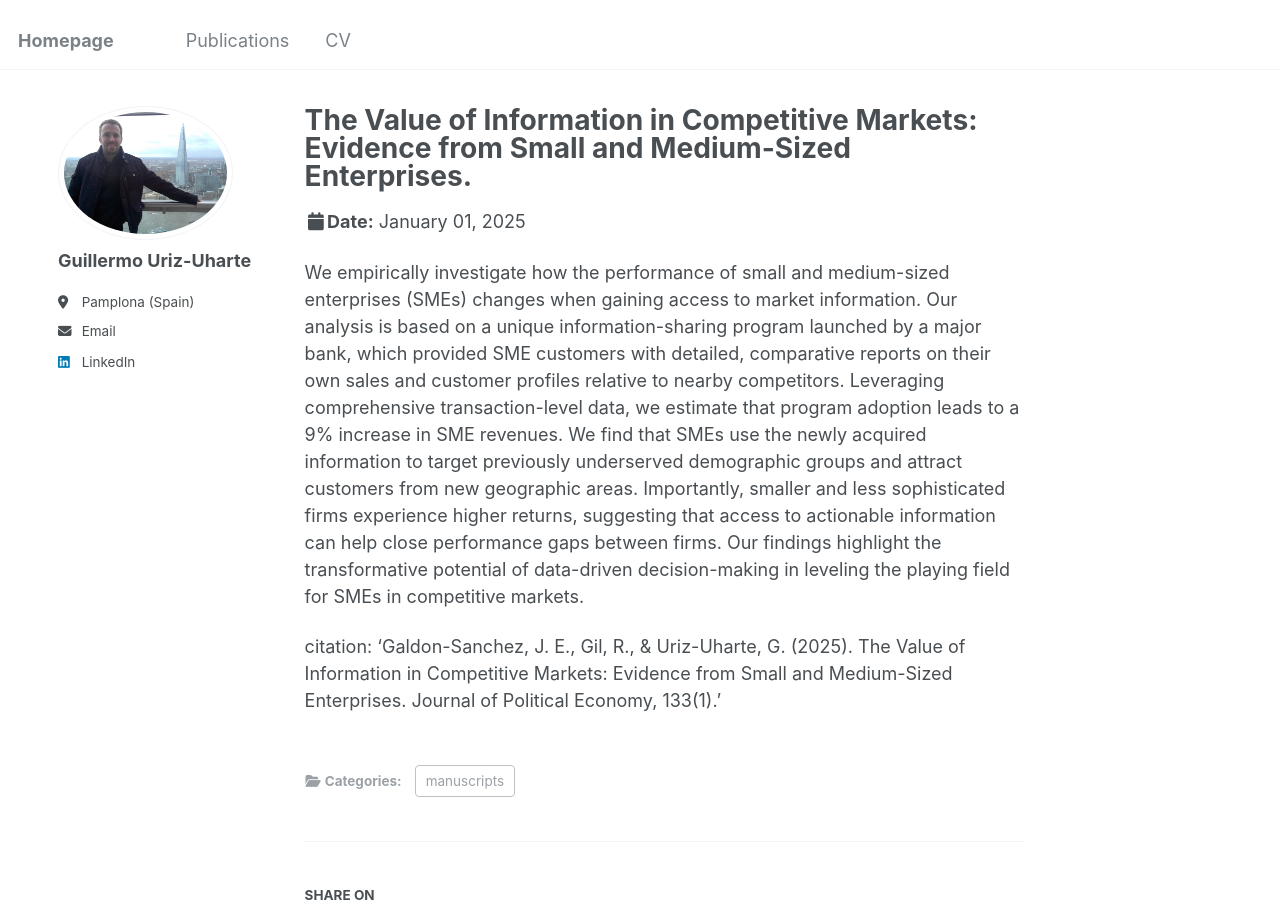
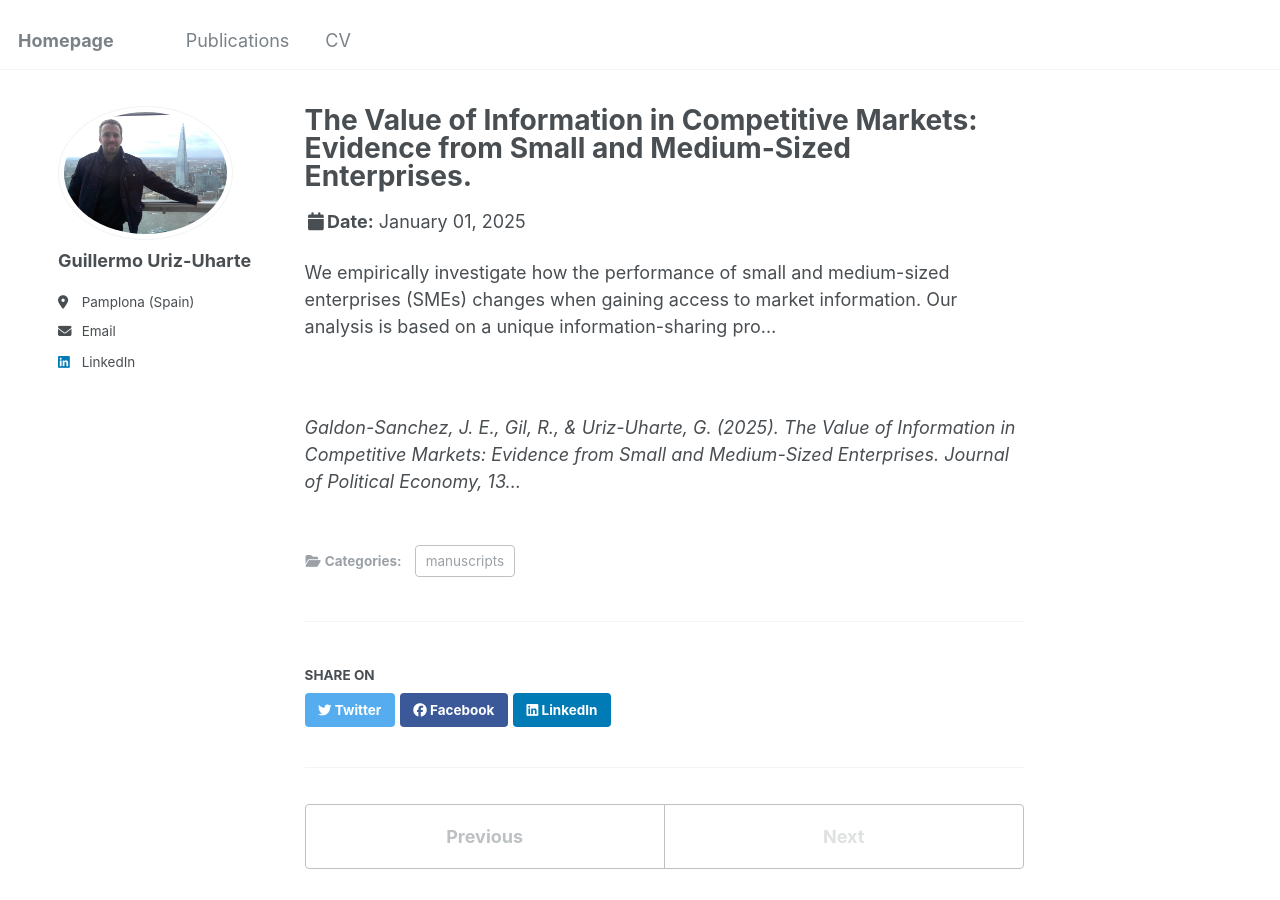
Before and after one commit to GuilleUriz/guillermouriz, a Jekyll site: the page built from _publications/JPE_2025.md, in a window 1280 px wide and 900 px high. Built offline with Jekyll 4.4.1, drawn with Linux system fonts in a browser that asks for light colours.

Commit message:
Update JPE_2025.md

```diff
--- a/_publications/JPE_2025.md
+++ b/_publications/JPE_2025.md
@@ -12,6 +12,8 @@ citation: ''
 
 ---
 
-We empirically investigate how the performance of small and medium-sized enterprises (SMEs) changes when gaining access to market information. Our analysis is based on a unique information-sharing program launched by a major bank, which provided SME customers with detailed, comparative reports on their own sales and customer profiles relative to nearby competitors. Leveraging comprehensive transaction-level data, we estimate that program adoption leads to a 9% increase in SME revenues. We find that SMEs use the newly acquired information to target previously underserved demographic groups and attract customers from new geographic areas. Importantly, smaller and less sophisticated firms experience higher returns, suggesting that access to actionable information can help close performance gaps between firms. Our findings highlight the transformative potential of data-driven decision-making in leveling the playing field for SMEs in competitive markets.
+We empirically investigate how the performance of small and medium-sized enterprises (SMEs) changes when gaining access to market information. Our analysis is based on a unique information-sharing pro...
 
-citation: 'Galdon-Sanchez, J. E., Gil, R., & Uriz-Uharte, G. (2025). The Value of Information in Competitive Markets: Evidence from Small and Medium-Sized Enterprises. Journal of Political Economy, 133(1).'
+<br>
+
+<cite>Galdon-Sanchez, J. E., Gil, R., & Uriz-Uharte, G. (2025). The Value of Information in Competitive Markets: Evidence from Small and Medium-Sized Enterprises. Journal of Political Economy, 13...</cite>
```
